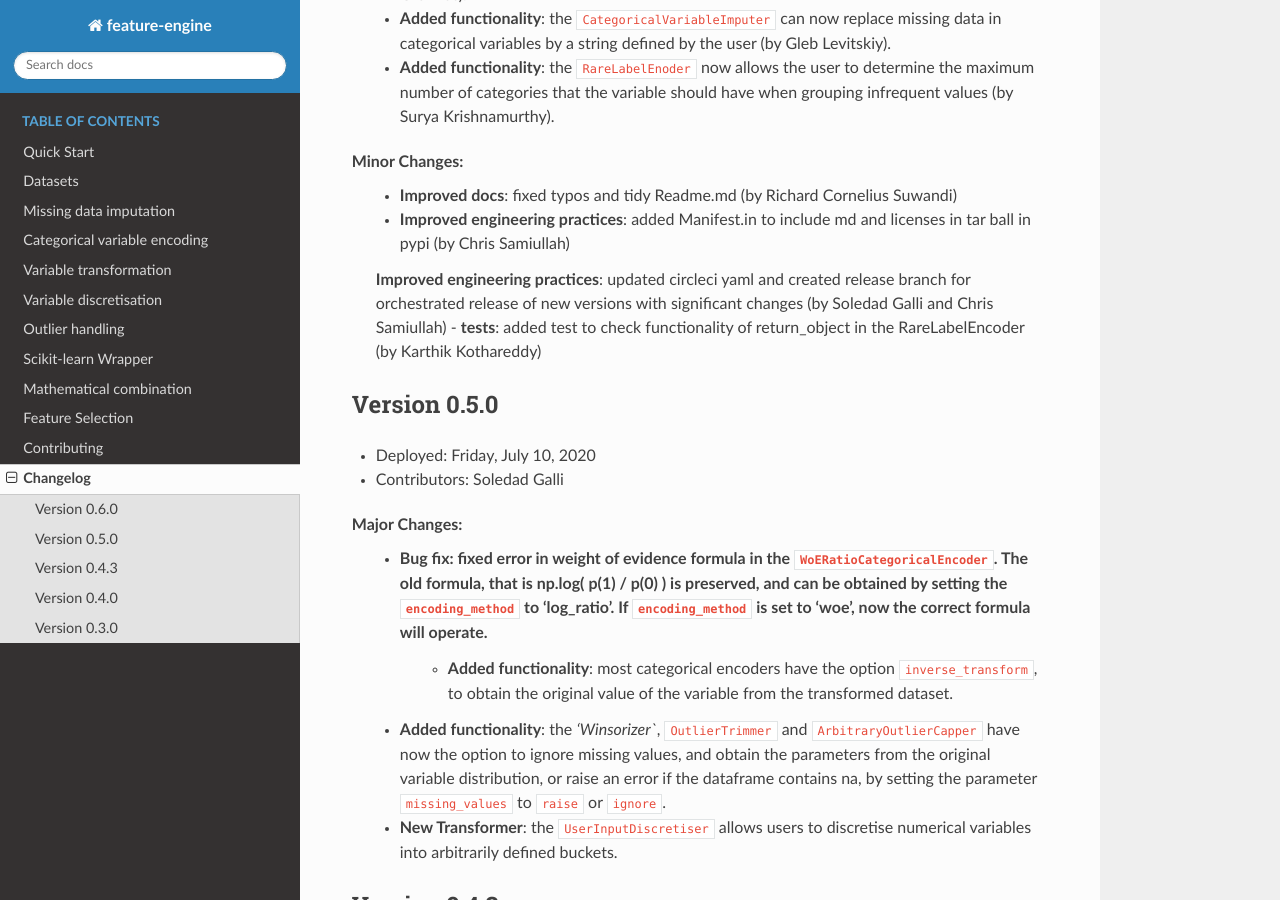
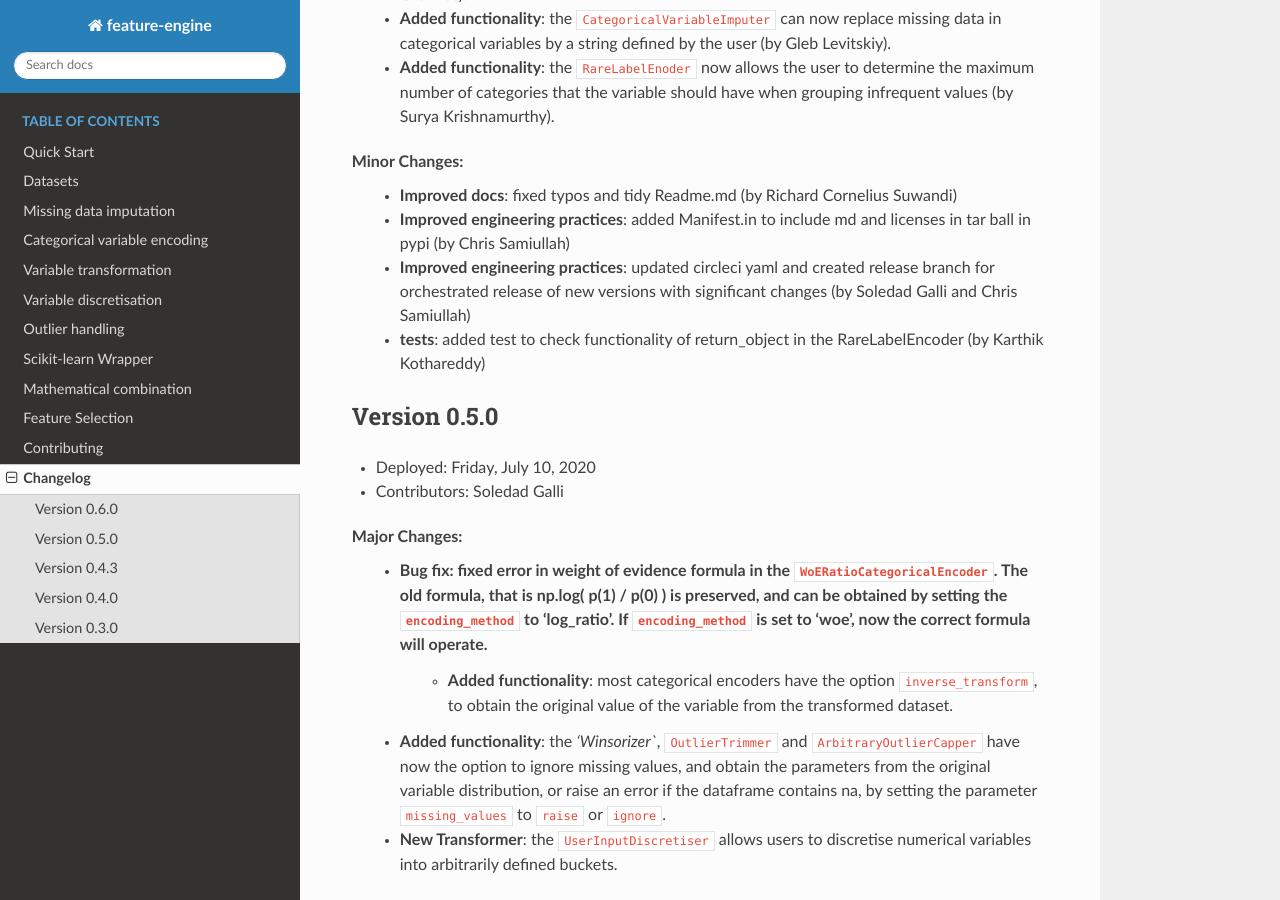
Before and after one commit to feature-engine/feature_engine, a Sphinx documentation site: the page built from docs/changelog.rst, in a window 1280 px wide and 900 px high, scrolled down 875 px. Built offline with Sphinx 7.4.7 and the Read the Docs theme 2.0.0, drawn with Linux system fonts in a browser that asks for light colours; the version number could not be read and is left out.

Commit message:
added missing bulletpoint

```diff
--- a/docs/changelog.rst
+++ b/docs/changelog.rst
@@ -31,7 +31,7 @@ Major Changes:
 Minor Changes:
     - **Improved docs**: fixed typos and tidy Readme.md (by Richard Cornelius Suwandi)
     - **Improved engineering practices**: added Manifest.in to include md and licenses in tar ball in pypi (by Chris Samiullah)
-    **Improved engineering practices**: updated circleci yaml and created release branch for orchestrated release of new versions with significant changes (by Soledad Galli and Chris Samiullah)
+    - **Improved engineering practices**: updated circleci yaml and created release branch for orchestrated release of new versions with significant changes (by Soledad Galli and Chris Samiullah)
     - **tests**: added test to check functionality of return_object in the RareLabelEncoder (by Karthik Kothareddy)
 
 
```
